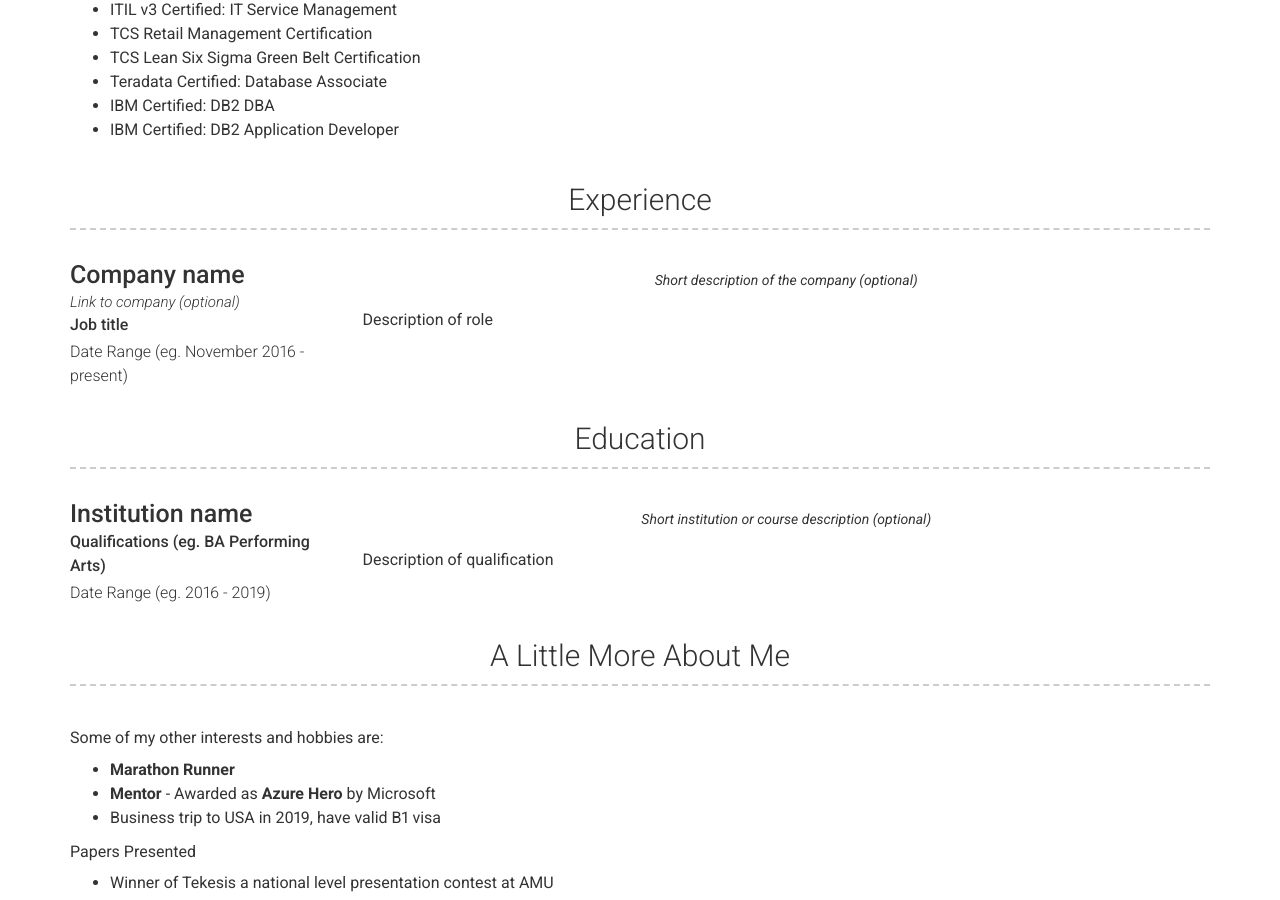
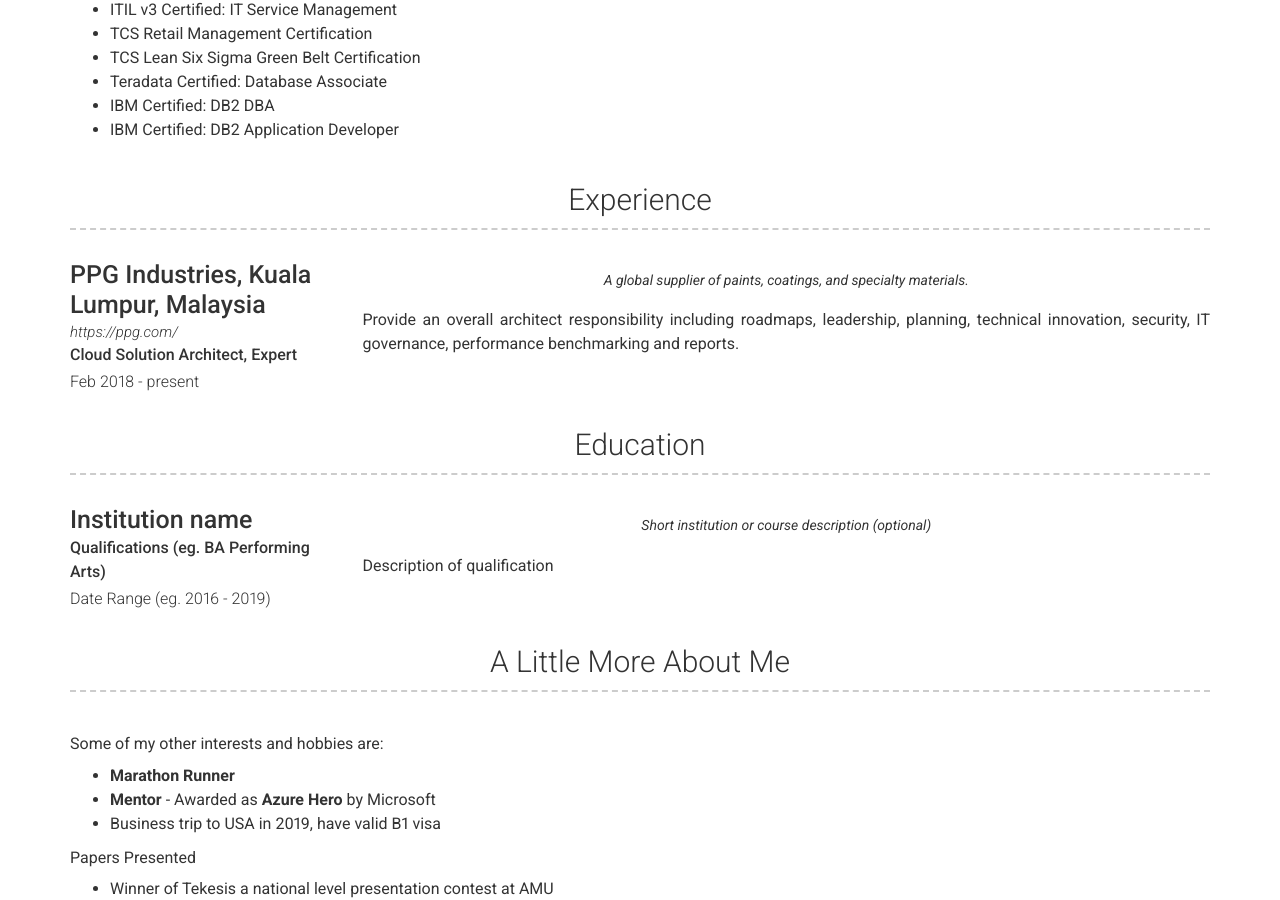
Before and after one commit to mohd-hasnain/mohd-hasnain.github.io, a Jekyll site: the page built from index.md, in a window 1280 px wide and 900 px high, scrolled down 902 px. Built offline with Jekyll 4.4.1, drawn with Linux system fonts in a browser that asks for light colours; nearby versions of some CDN libraries.

Commit message:
Update experience.yml

```diff
--- a/_data/experience.yml
+++ b/_data/experience.yml
@@ -1,10 +1,10 @@
 # Experience template
 - layout: left
-  company: Company name
-  link: Link to company (optional)
-  job_title: Job title
-  dates: Date Range (eg. November 2016 - present)
+  company:  PPG Industries, Kuala Lumpur, Malaysia
+  link: https://ppg.com/
+  job_title: Cloud Solution Architect, Expert
+  dates: Feb 2018 - present
   quote: >
-   Short description of the company (optional)
+   A global supplier of paints, coatings, and specialty materials.
   description: | # this will include new lines to allow paragraphs
-    Description of role
+    Provide an overall architect responsibility including roadmaps, leadership, planning, technical innovation, security, IT governance, performance benchmarking and reports.
```
